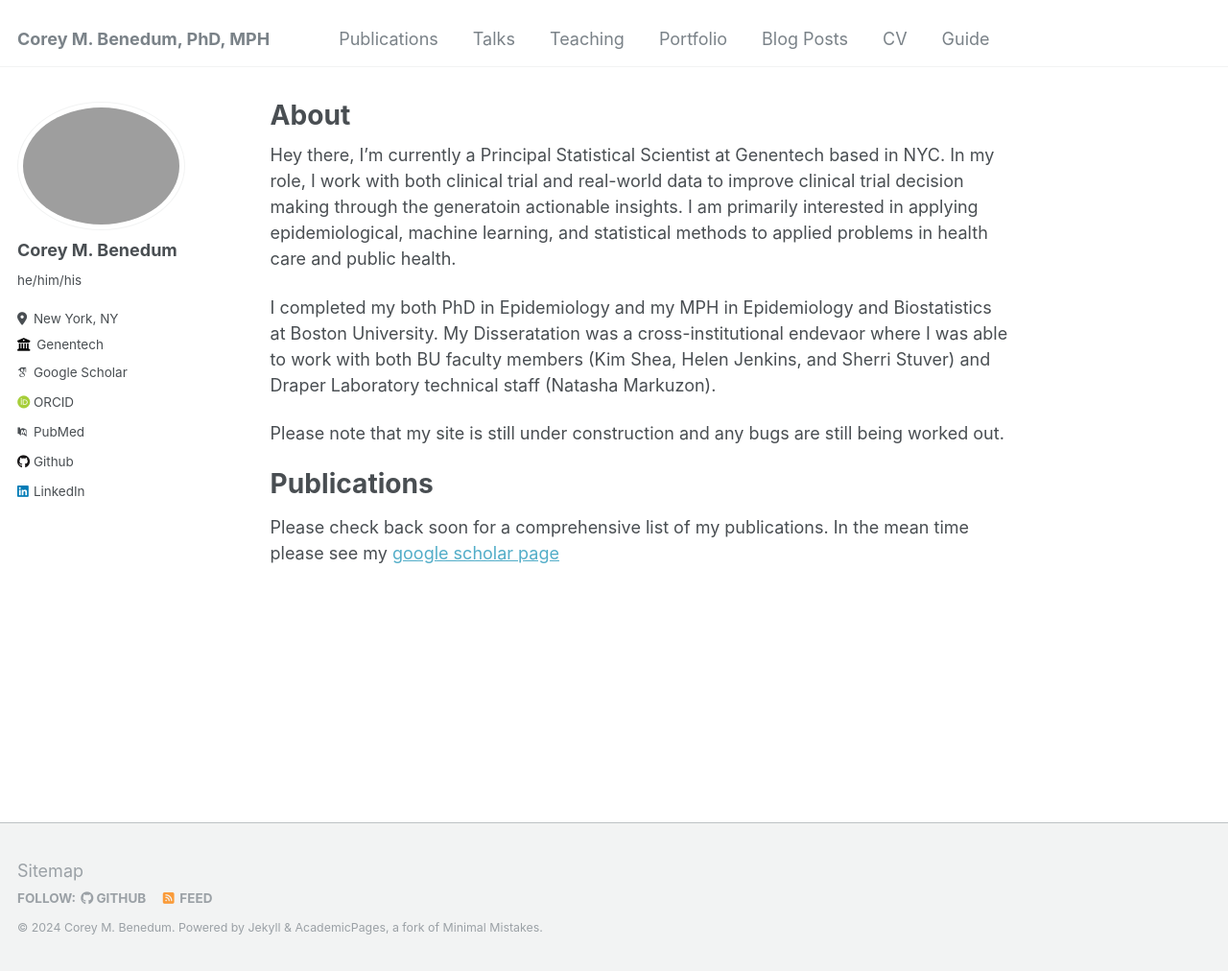
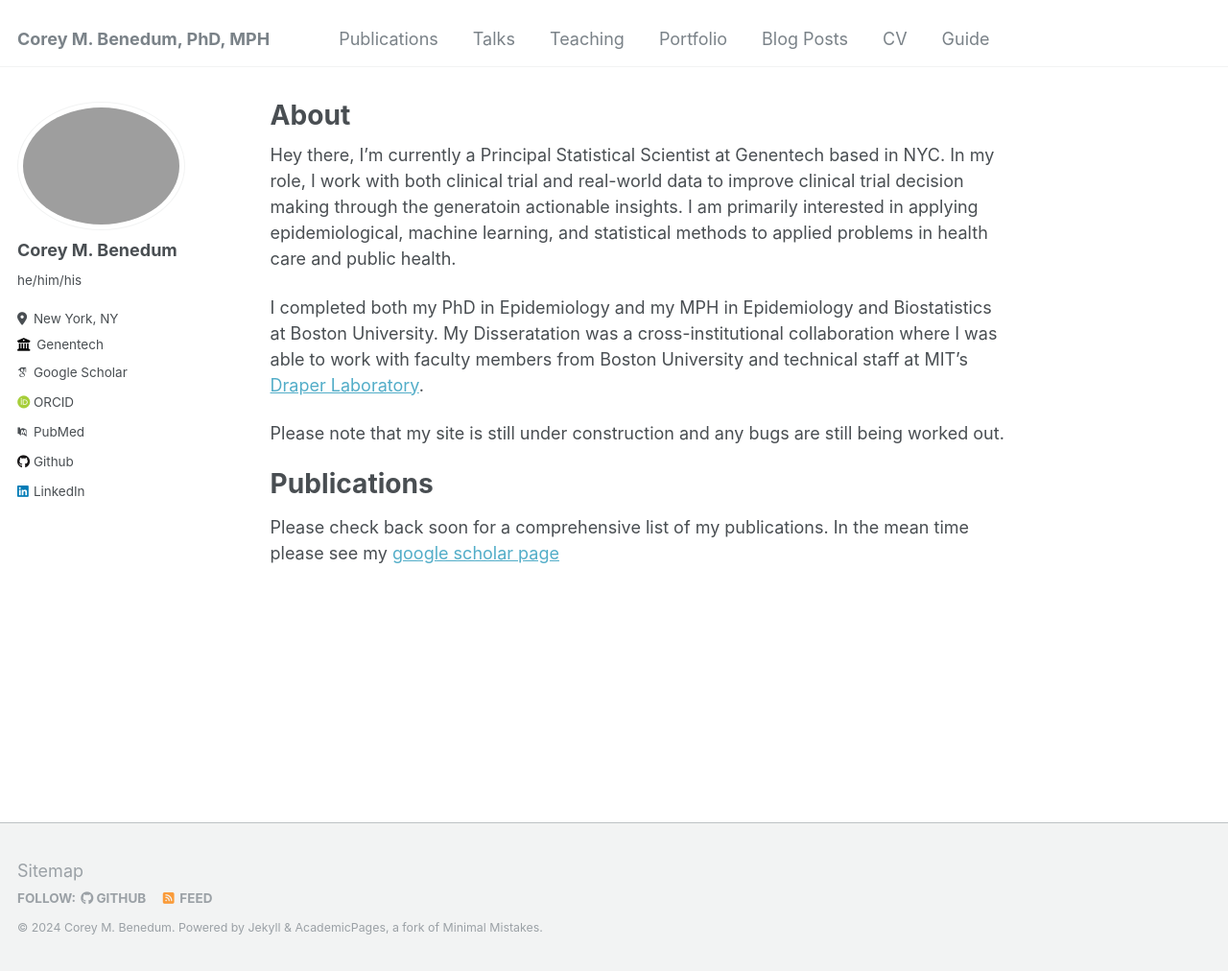
Before and after one commit to coreybenedum/coreybenedum.github.io, a Jekyll site: the page built from _pages/about.md, in a window 1280 px wide and 1012 px high. Shown: the whole window at 96% size. Built offline with Jekyll 4.4.1, drawn with Linux system fonts in a browser that asks for light colours; some web fonts are replaced.

Commit message:
Update about.md

```diff
--- a/_pages/about.md
+++ b/_pages/about.md
@@ -9,7 +9,7 @@ redirect_from:
 
 Hey there, I'm currently a Principal Statistical Scientist at Genentech based in NYC. In my role, I work with both clinical trial and real-world data to improve clinical trial decision making through the generatoin actionable insights. I am primarily interested in applying epidemiological, machine learning, and statistical methods to applied problems in health care and public health.
 
-I completed my both PhD in Epidemiology and my MPH in Epidemiology and Biostatistics at Boston University. My Disseratation was a cross-institutional endevaor where I was able to work with both BU faculty members (Kim Shea, Helen Jenkins, and Sherri Stuver) and Draper Laboratory technical staff (Natasha Markuzon).
+I completed both my PhD in Epidemiology and my MPH in Epidemiology and Biostatistics at Boston University. My Disseratation was a cross-institutional collaboration where I was able to work with faculty members from Boston University and technical staff at MIT's [Draper Laboratory](https://www.draper.com/about).
 
 Please note that my site is still under construction and any bugs are still being worked out.
 
```
